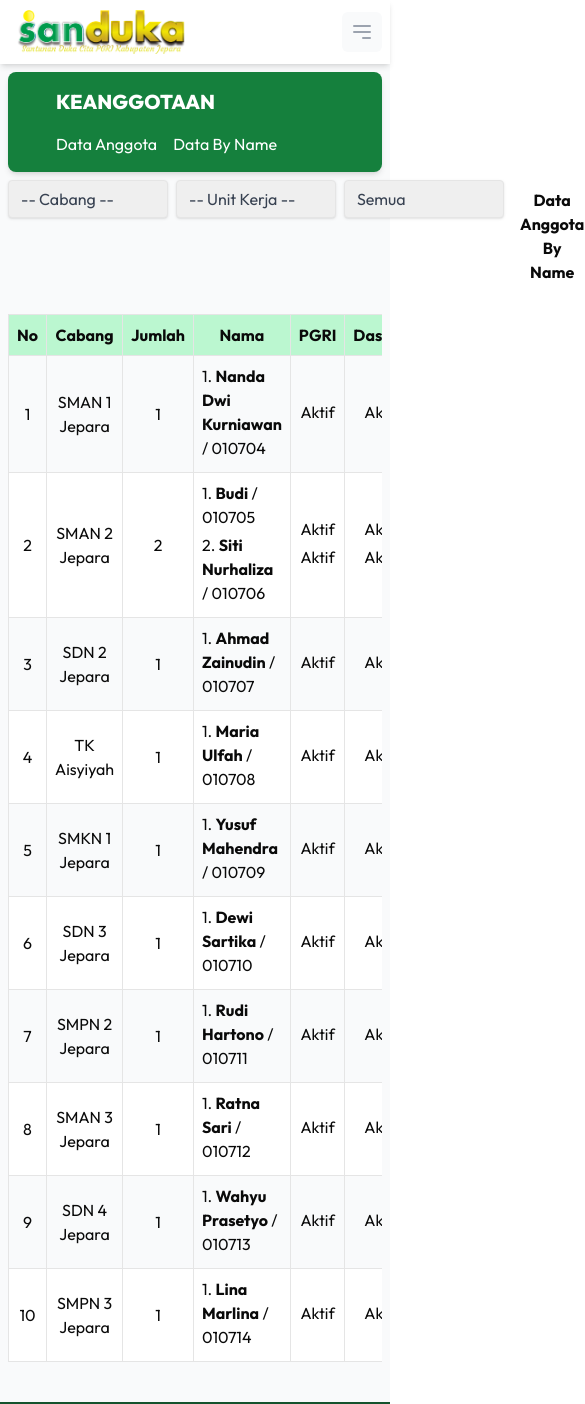
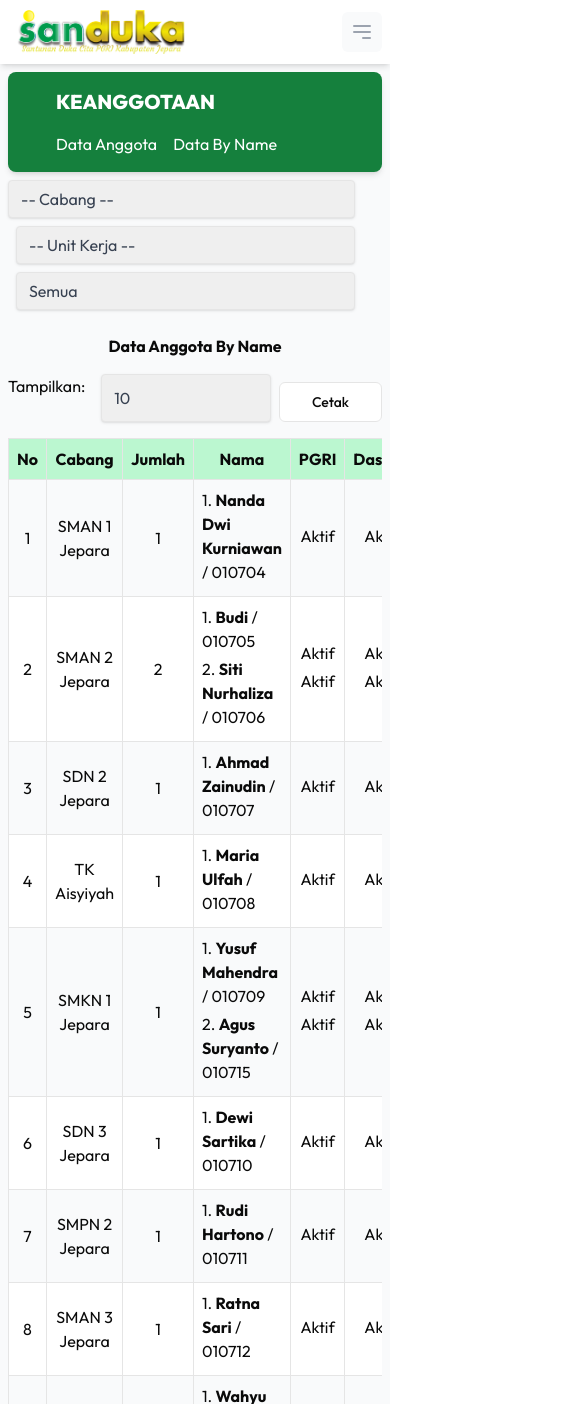
Before and after one commit to praditya19/sanduka-fe, a Next.js app: page /anggota/data-anggota/by-name in a window 390 px wide. Shown: the top 1404 px of the page, 585 px wide, since content can reach past the window. Built offline with nearby package versions, Linux system fonts and the light colour scheme.

Commit message:
done rekap anggota

```diff
--- a/app/(auth)/anggota/data-anggota/by-name/page.jsx
+++ b/app/(auth)/anggota/data-anggota/by-name/page.jsx
@@ -55,9 +55,10 @@ function DataAnggota() {
                 </div>
             </header>
             <div className="mb-4">
-                <div className="flex items-start mt-2 justify-between">
-                    <div className="flex items-center space-x-2">
-                        <select className="shadow appearance-none border rounded w-40 py-2 px-3 text-gray-700 leading-tight focus:outline-none focus:shadow-outline"
+                <div className="flex flex-wrap items-start mt-2 justify-between">
+                    <div className="flex flex-wrap items-center space-x-2 mb-2 md:mb-0">
+                        <select
+                            className="shadow appearance-none border rounded w-full md:w-40 py-2 px-3 text-gray-700 leading-tight focus:outline-none focus:shadow-outline mb-2 md:mb-0"
                             value={selectedCabang}
                             onChange={(e) => setSelectedCabang(e.target.value)}
                         >
@@ -66,7 +67,7 @@ function DataAnggota() {
                             <option>JEPARA</option>
                         </select>
                         <select
-                            className="shadow appearance-none border rounded w-40 py-2 px-3 text-gray-700 leading-tight focus:outline-none focus:shadow-outline"
+                            className="shadow appearance-none border rounded w-full md:w-40 py-2 px-3 text-gray-700 leading-tight focus:outline-none focus:shadow-outline mb-2 md:mb-0"
                             value={selectedUnitKerja}
                             onChange={(e) => setSelectedUnitKerja(e.target.value)}
                         >
@@ -74,28 +75,28 @@ function DataAnggota() {
                             <option>SMAN 2 Jepara</option>
                             <option>SDN 3 Jepara</option>
                         </select>
-                        <select className="shadow appearance-none border rounded w-40 py-2 px-3 text-gray-700 leading-tight focus:outline-none focus:shadow-outline">
+                        <select className="shadow appearance-none border rounded w-full md:w-40 py-2 px-3 text-gray-700 leading-tight focus:outline-none focus:shadow-outline mb-2 md:mb-0">
                             <option>Semua</option>
                         </select>
                     </div>
-                    <p className="text-center font-bold py-2 px-4 rounded focus:outline-none focus:shadow-outline">
+                    <p className="text-center font-bold py-2 px-4 rounded focus:outline-none focus:shadow-outline w-full md:w-auto">
                         Data Anggota By Name
                     </p>
-                    <div className="flex items-end">
-                        <div className="mb-4 space-x-2">
+                    <div className="flex items-end w-full md:w-auto mt-2 md:mt-0">
+                        <div className="space-x-2 w-full flex md:block">
                             <label htmlFor="maxItems" className="mr-2">Tampilkan:</label>
                             <select
                                 id="maxItems"
                                 value={maxItems}
                                 onChange={(e) => setMaxItems(parseInt(e.target.value))}
-                                className="shadow appearance-none border rounded w-20 py-2 px-3 text-gray-700 leading-tight focus:outline-none focus:shadow-outline"
+                                className="shadow appearance-none border rounded w-full md:w-20 py-2 px-3 text-gray-700 leading-tight focus:outline-none focus:shadow-outline"
                             >
                                 <option value={5}>5</option>
                                 <option value={10}>10</option>
                                 <option value={15}>15</option>
                                 <option value={20}>20</option>
                             </select>
-                            <Button className="px-8" variant="outline">Cetak</Button>
+                            <Button className="px-8 mt-2 md:mt-0" variant="outline">Cetak</Button>
                         </div>
                     </div>
                 </div>
--- a/app/(auth)/anggota/data.js
+++ b/app/(auth)/anggota/data.js
@@ -1,22 +1,22 @@
 export const membersData = [
-    { "nama": "Nanda Dwi Kurniawan", "npa": "010704", "lahir": "Kendal", "tanggal": "1 Juli 2004", "usia": "20", "kerja": "SMAN 1 Jepara", "tugas": "Guru", "hp": "083838893781", "anggota": "Aktif", "pgri": "Aktif", "cabang": "BANGSRI", "status": "PNS" },
-    { "nama": "Budi", "npa": "010705", "lahir": "Semarang", "tanggal": "10 Mei 2000", "usia": "24", "kerja": "SMAN 2 Jepara", "tugas": "Guru", "hp": "083838893782", "anggota": "Aktif", "pgri": "Aktif", "cabang": "JEPARA", "status": "PNS" },
-    { "nama": "Siti Nurhaliza", "npa": "010706", "lahir": "Kudus", "tanggal": "15 Agustus 1998", "usia": "26", "kerja": "SMAN 2 Jepara", "tugas": "Guru", "hp": "083838893783", "anggota": "Aktif", "pgri": "Aktif", "cabang": "JEPARA", "status": "PNS" },
-    { "nama": "Ahmad Zainudin", "npa": "010707", "lahir": "Pati", "tanggal": "22 Februari 1996", "usia": "28", "kerja": "SDN 2 Jepara", "tugas": "Guru", "hp": "083838893784", "anggota": "Aktif", "pgri": "Aktif", "cabang": "CABSUS DINAS PENDIDIKAN", "status": "PNS" },
-    { "nama": "Maria Ulfah", "npa": "010708", "lahir": "Rembang", "tanggal": "3 Maret 1997", "usia": "27", "kerja": "TK Aisyiyah", "tugas": "Guru", "hp": "083838893785", "anggota": "Aktif", "pgri": "Aktif", "cabang": "CABSUS IGTKI", "status": "PNS" },
-    { "nama": "Yusuf Mahendra", "npa": "010709", "lahir": "Jepara", "tanggal": "12 Desember 1995", "usia": "29", "kerja": "SMKN 1 Jepara", "tugas": "Guru", "hp": "083838893786", "anggota": "Aktif", "pgri": "Aktif", "cabang": "DONOROJO", "status": "PNS" },
-    { "nama": "Dewi Sartika", "npa": "010710", "lahir": "Demak", "tanggal": "8 November 1994", "usia": "30", "kerja": "SDN 3 Jepara", "tugas": "Guru", "hp": "083838893787", "anggota": "Aktif", "pgri": "Aktif", "cabang": "JEPARA", "status": "PNS" },
-    { "nama": "Rudi Hartono", "npa": "010711", "lahir": "Blora", "tanggal": "25 Juni 1993", "usia": "31", "kerja": "SMPN 2 Jepara", "tugas": "Guru", "hp": "083838893788", "anggota": "Aktif", "pgri": "Aktif", "cabang": "KALINYAMATAN", "status": "PNS" },
-    { "nama": "Ratna Sari", "npa": "010712", "lahir": "Batang", "tanggal": "19 Januari 1992", "usia": "32", "kerja": "SMAN 3 Jepara", "tugas": "Guru", "hp": "083838893789", "anggota": "Aktif", "pgri": "Aktif", "cabang": "KARIMUNJAWA", "status": "PNS" },
-    { "nama": "Wahyu Prasetyo", "npa": "010713", "lahir": "Temanggung", "tanggal": "14 April 1991", "usia": "33", "kerja": "SDN 4 Jepara", "tugas": "Guru", "hp": "083838893790", "anggota": "Aktif", "pgri": "Aktif", "cabang": "KEDUNG", "status": "PNS" },
-    { "nama": "Lina Marlina", "npa": "010714", "lahir": "Magelang", "tanggal": "6 September 1990", "usia": "34", "kerja": "SMPN 3 Jepara", "tugas": "Guru", "hp": "083838893791", "anggota": "Aktif", "pgri": "Aktif", "cabang": "KELING", "status": "PNS" },
-    { "nama": "Agus Suryanto", "npa": "010715", "lahir": "Solo", "tanggal": "30 Juli 1989", "usia": "35", "kerja": "SMAN 4 Jepara", "tugas": "Guru", "hp": "083838893792", "anggota": "Aktif", "pgri": "Aktif", "cabang": "KEMBANG", "status": "PNS" },
-    { "nama": "Sri Wahyuni", "npa": "010716", "lahir": "Purwodadi", "tanggal": "5 Oktober 1988", "usia": "36", "kerja": "SDN 5 Jepara", "tugas": "Guru", "hp": "083838893793", "anggota": "Aktif", "pgri": "Aktif", "cabang": "MAYONG", "status": "PNS" },
-    { "nama": "Teguh Santoso", "npa": "010717", "lahir": "Kudus", "tanggal": "2 Februari 1987", "usia": "37", "kerja": "SMPN 4 Jepara", "tugas": "Guru", "hp": "083838893794", "anggota": "Aktif", "pgri": "Aktif", "cabang": "MLONGGO", "status": "PNS" },
-    { "nama": "Eko Prasetya", "npa": "010718", "lahir": "Kendal", "tanggal": "23 Maret 1986", "usia": "38", "kerja": "SMAN 5 Jepara", "tugas": "Guru", "hp": "083838893795", "anggota": "Aktif", "pgri": "Aktif", "cabang": "NALUMSARI", "status": "PNS" },
-    { "nama": "Indah Lestari", "npa": "010719", "lahir": "Semarang", "tanggal": "11 Mei 1985", "usia": "39", "kerja": "SDN 6 Jepara", "tugas": "Guru", "hp": "083838893796", "anggota": "Aktif", "pgri": "Aktif", "cabang": "PAKIS AJI", "status": "PNS" },
-    { "nama": "Hariyanto", "npa": "010720", "lahir": "Pati", "tanggal": "17 Juni 1984", "usia": "40", "kerja": "SMPN 5 Jepara", "tugas": "Guru", "hp": "083838893797", "anggota": "Aktif", "pgri": "Aktif", "cabang": "PECANGAAN", "status": "PNS" },
-    { "nama": "Maya Kartika", "npa": "010721", "lahir": "Rembang", "tanggal": "28 Juli 1983", "usia": "41", "kerja": "SMAN 6 Jepara", "tugas": "Guru", "hp": "083838893798", "anggota": "Aktif", "pgri": "Aktif", "cabang": "BATEALIT", "status": "PNS" },
-    { "nama": "Firman Wijaya", "npa": "010722", "lahir": "Blora", "tanggal": "1 Januari 1982", "usia": "42", "kerja": "SDN 7 Jepara", "tugas": "Guru", "hp": "083838893799", "anggota": "Aktif", "pgri": "Aktif", "cabang": "CABSUS DINAS PENDIDIKAN", "status": "PNS" },
-    { "nama": "Nina Kusuma", "npa": "010723", "lahir": "Demak", "tanggal": "5 Februari 1981", "usia": "43", "kerja": "SMPN 6 Jepara", "tugas": "Guru", "hp": "083838893800", "anggota": "Aktif", "pgri": "Aktif", "cabang": "CABSUS IGTKI", "status": "PNS" }
+    { "nama": "Nanda Dwi Kurniawan", "npa": "010704", "lahir": "Kendal", "tanggal": "1 Juli 2004", "usia": "20", "kerja": "SMAN 1 Jepara", "tugas": "Guru", "hp": "083838893781", "anggota": "Aktif", "pgri": "Aktif", "cabang": "BANGSRI", "status": "PNS", "iuran": 100000 },
+    { "nama": "Budi", "npa": "010705", "lahir": "Semarang", "tanggal": "10 Mei 2000", "usia": "24", "kerja": "SMAN 2 Jepara", "tugas": "Guru", "hp": "083838893782", "anggota": "Aktif", "pgri": "Aktif", "cabang": "JEPARA", "status": "PNS", "iuran": 100000 },
+    { "nama": "Siti Nurhaliza", "npa": "010706", "lahir": "Kudus", "tanggal": "15 Agustus 1998", "usia": "26", "kerja": "SMAN 2 Jepara", "tugas": "Guru", "hp": "083838893783", "anggota": "Aktif", "pgri": "Aktif", "cabang": "JEPARA", "status": "PNS", "iuran": 100000 },
+    { "nama": "Ahmad Zainudin", "npa": "010707", "lahir": "Pati", "tanggal": "22 Februari 1996", "usia": "28", "kerja": "SDN 2 Jepara", "tugas": "Guru", "hp": "083838893784", "anggota": "Aktif", "pgri": "Aktif", "cabang": "CABSUS DINAS PENDIDIKAN", "status": "PNS", "iuran": 100000 },
+    { "nama": "Maria Ulfah", "npa": "010708", "lahir": "Rembang", "tanggal": "3 Maret 1997", "usia": "27", "kerja": "TK Aisyiyah", "tugas": "Guru", "hp": "083838893785", "anggota": "Aktif", "pgri": "Aktif", "cabang": "CABSUS IGTKI", "status": "PNS", "iuran": 100000 },
+    { "nama": "Yusuf Mahendra", "npa": "010709", "lahir": "Jepara", "tanggal": "12 Desember 1995", "usia": "29", "kerja": "SMKN 1 Jepara", "tugas": "Guru", "hp": "083838893786", "anggota": "Aktif", "pgri": "Aktif", "cabang": "JEPARA", "status": "PNS", "iuran": 100000 },
+    { "nama": "Dewi Sartika", "npa": "010710", "lahir": "Demak", "tanggal": "8 November 1994", "usia": "30", "kerja": "SDN 3 Jepara", "tugas": "Guru", "hp": "083838893787", "anggota": "Aktif", "pgri": "Aktif", "cabang": "JEPARA", "status": "PNS", "iuran": 100000 },
+    { "nama": "Rudi Hartono", "npa": "010711", "lahir": "Blora", "tanggal": "25 Juni 1993", "usia": "31", "kerja": "SMPN 2 Jepara", "tugas": "Guru", "hp": "083838893788", "anggota": "Aktif", "pgri": "Aktif", "cabang": "KALINYAMATAN", "status": "PNS", "iuran": 100000 },
+    { "nama": "Ratna Sari", "npa": "010712", "lahir": "Batang", "tanggal": "19 Januari 1992", "usia": "32", "kerja": "SMAN 3 Jepara", "tugas": "Guru", "hp": "083838893789", "anggota": "Aktif", "pgri": "Aktif", "cabang": "KARIMUNJAWA", "status": "PPPK", "iuran": 100000 },
+    { "nama": "Wahyu Prasetyo", "npa": "010713", "lahir": "Temanggung", "tanggal": "14 April 1991", "usia": "33", "kerja": "SDN 4 Jepara", "tugas": "Guru", "hp": "083838893790", "anggota": "Aktif", "pgri": "Aktif", "cabang": "KEDUNG", "status": "Non PNS", "iuran": 100000 },
+    { "nama": "Lina Marlina", "npa": "010714", "lahir": "Magelang", "tanggal": "6 September 1990", "usia": "34", "kerja": "SMPN 3 Jepara", "tugas": "Guru", "hp": "083838893791", "anggota": "Aktif", "pgri": "Aktif", "cabang": "KELING", "status": "PNS", "iuran": 100000 },
+    { "nama": "Agus Suryanto", "npa": "010715", "lahir": "Solo", "tanggal": "30 Juli 1989", "usia": "35", "kerja": "SMKN 1 Jepara", "tugas": "Guru", "hp": "083838893792", "anggota": "Aktif", "pgri": "Aktif", "cabang": "JEPARA", "status": "PNS", "iuran": 100000 },
+    { "nama": "Sri Wahyuni", "npa": "010716", "lahir": "Purwodadi", "tanggal": "5 Oktober 1988", "usia": "36", "kerja": "SDN 5 Jepara", "tugas": "Guru", "hp": "083838893793", "anggota": "Aktif", "pgri": "Aktif", "cabang": "MAYONG", "status": "PNS", "iuran": 100000 },
+    { "nama": "Teguh Santoso", "npa": "010717", "lahir": "Kudus", "tanggal": "2 Februari 1987", "usia": "37", "kerja": "SMPN 4 Jepara", "tugas": "Guru", "hp": "083838893794", "anggota": "Aktif", "pgri": "Aktif", "cabang": "MLONGGO", "status": "PNS", "iuran": 100000 },
+    { "nama": "Eko Prasetya", "npa": "010718", "lahir": "Kendal", "tanggal": "23 Maret 1986", "usia": "38", "kerja": "SMAN 5 Jepara", "tugas": "Guru", "hp": "083838893795", "anggota": "Aktif", "pgri": "Aktif", "cabang": "NALUMSARI", "status": "PPPK", "iuran": 100000 },
+    { "nama": "Indah Lestari", "npa": "010719", "lahir": "Semarang", "tanggal": "11 Mei 1985", "usia": "39", "kerja": "SDN 6 Jepara", "tugas": "Guru", "hp": "083838893796", "anggota": "Aktif", "pgri": "Aktif", "cabang": "PAKIS AJI", "status": "PPPK", "iuran": 100000 },
+    { "nama": "Hariyanto", "npa": "010720", "lahir": "Pati", "tanggal": "17 Juni 1984", "usia": "40", "kerja": "SMPN 5 Jepara", "tugas": "Guru", "hp": "083838893797", "anggota": "Aktif", "pgri": "Aktif", "cabang": "PECANGAAN", "status": "Non PNS", "iuran": 100000 },
+    { "nama": "Maya Kartika", "npa": "010721", "lahir": "Rembang", "tanggal": "28 Juli 1983", "usia": "41", "kerja": "SMAN 6 Jepara", "tugas": "Guru", "hp": "083838893798", "anggota": "Aktif", "pgri": "Aktif", "cabang": "BATEALIT", "status": "PNS", "iuran": 100000 },
+    { "nama": "Firman Wijaya", "npa": "010722", "lahir": "Blora", "tanggal": "1 Januari 1982", "usia": "42", "kerja": "SDN 7 Jepara", "tugas": "Guru", "hp": "083838893799", "anggota": "Aktif", "pgri": "Aktif", "cabang": "CABSUS DINAS PENDIDIKAN", "status": "PNS", "iuran": 100000 },
+    { "nama": "Nina Kusuma", "npa": "010723", "lahir": "Demak", "tanggal": "5 Februari 1981", "usia": "43", "kerja": "SMPN 6 Jepara", "tugas": "Guru", "hp": "083838893800", "anggota": "Aktif", "pgri": "Aktif", "cabang": "CABSUS IGTKI", "status": "PNS", "iuran": 100000 }
 ];
--- /dev/null
+++ b/app/(auth)/anggota/rekap-anggota/page.jsx
@@ -0,0 +1,167 @@
+'use client';
+import React, { useState } from "react";
+import { Button } from "@/components/ui/button";
+import { membersData } from "../data.js";
+
+function formatRupiah(angka) {
+    var reverse = angka.toString().split('').reverse().join(''),
+        ribuan = reverse.match(/\d{1,3}/g);
+    ribuan = ribuan.join('.').split('').reverse().join('');
+    return 'Rp. ' + ribuan;
+}
+
+function RekapAnggota() {
+    const [maxItems, setMaxItems] = useState(10);
+
+    const jumlahAnggota = membersData.length;
+
+    const totalIuran = formatRupiah(membersData.reduce((total, member) => total + member.iuran, 0));
+
+    const aggregateData = () => {
+        const aggregated = {
+            JumlahPNS: 0,
+            JumlahPPPK: 0,
+            JumlahNonPNS: 0,
+            JumlahSemua: membersData.length
+        };
+
+        const aggregatedByUnitKerja = {};
+        membersData.forEach((item) => {
+            if (!aggregatedByUnitKerja[item.kerja]) {
+                aggregatedByUnitKerja[item.kerja] = { PNS: 0, PPPK: 0, NonPNS: 0, anggota: 0, Iuran: 0 };
+            }
+            switch (item.status) {
+                case "PNS":
+                    aggregated.JumlahPNS++;
+                    aggregatedByUnitKerja[item.kerja].PNS++;
+                    break;
+                case "PPPK":
+                    aggregated.JumlahPPPK++;
+                    aggregatedByUnitKerja[item.kerja].PPPK++;
+                    break;
+                case "Non PNS":
+                    aggregated.JumlahNonPNS++;
+                    aggregatedByUnitKerja[item.kerja].NonPNS++;
+                    break;
+                default:
+                    break;
+            }
+            aggregatedByUnitKerja[item.kerja].anggota++;
+            aggregatedByUnitKerja[item.kerja].Iuran += item.iuran;
+        });
+
+        return {
+            aggregated,
+            aggregatedByUnitKerja: Object.entries(aggregatedByUnitKerja).map(([kerja, data], index) => ({
+                kerja,
+                ...data,
+                index
+            }))
+        };
+    };
+
+    const { aggregated, aggregatedByUnitKerja } = aggregateData();
+
+    const { JumlahPNS, JumlahPPPK, JumlahNonPNS, JumlahSemua } = aggregated;
+
+    return (
+        <div className="min-h-screen bg-gray-50 p-2 md:p-6">
+            <header className="bg-green-700 text-white p-4 md:p-6 rounded-lg shadow-md">
+                <div className="container mx-auto">
+                    <h1 className="text-xl md:text-3xl font-extrabold">
+                        REKAP ANGGOTA
+                    </h1>
+                </div>
+            </header>
+            <div className="mb-4">
+                <div className="flex flex-wrap items-start mt-2 justify-between">
+                    <div className="flex flex-wrap items-center space-x-2">
+                        <select className="shadow appearance-none border rounded w-full md:w-40 py-2 px-3 text-gray-700 leading-tight focus:outline-none focus:shadow-outline mb-2 md:mb-0">
+                            <option>-- Cabang --</option>
+                        </select>
+                        <select className="shadow appearance-none border rounded w-full md:w-40 py-2 px-3 text-gray-700 leading-tight focus:outline-none focus:shadow-outline mb-2 md:mb-0">
+                            <option>-- Unit Kerja --</option>
+                        </select>
+                        <select className="shadow appearance-none border rounded w-full md:w-40 py-2 px-3 text-gray-700 leading-tight focus:outline-none focus:shadow-outline mb-2 md:mb-0">
+                            <option>Semua</option>
+                        </select>
+                        <select className="shadow appearance-none border rounded w-full md:w-40 py-2 px-3 text-gray-700 leading-tight focus:outline-none focus:shadow-outline mb-2 md:mb-0">
+                            <option>Bulan</option>
+                        </select>
+                        <select className="shadow appearance-none border rounded w-full md:w-40 py-2 px-3 text-gray-700 leading-tight focus:outline-none focus:shadow-outline">
+                            <option>Tahun</option>
+                        </select>
+                    </div>
+                    <div className="flex items-end mt-2 md:mt-0">
+                        <div className="mb-4 space-x-2">
+                            <label htmlFor="maxItems" className="mr-2">Tampilkan:</label>
+                            <select
+                                id="maxItems"
+                                value={maxItems}
+                                onChange={(e) => setMaxItems(parseInt(e.target.value))}
+                                className="shadow appearance-none border rounded w-20 py-2 px-3 text-gray-700 leading-tight focus:outline-none focus:shadow-outline"
+                            >
+                                <option value={5}>5</option>
+                                <option value={10}>10</option>
+                                <option value={15}>15</option>
+                                <option value={20}>20</option>
+                            </select>
+                            <Button className="px-8" variant="outline">Cetak</Button>
+                        </div>
+                    </div>
+                </div>
+            </div>
+
+            <div className="overflow-x-auto">
+                <table className="container w-full table-auto mb-8">
+                    <thead>
+                        <tr>
+                            <th className="p-2 md:p-3 border bg-green-200" rowSpan="2">No</th>
+                            <th className="p-2 md:p-3 border bg-green-200" rowSpan="2">Unit Kerja</th>
+                            <th className="p-2 md:p-3 border bg-green-200" colSpan="3">Status Anggota</th>
+                            <th className="p-2 md:p-3 border bg-green-200" rowSpan="2">Jumlah</th>
+                            <th className="p-2 md:p-3 border bg-green-200" rowSpan="2">Iuran</th>
+                        </tr>
+                        <tr>
+                            <th className="p-2 md:p-3 border bg-green-200">PNS</th>
+                            <th className="p-2 md:p-3 border bg-green-200">PPPK</th>
+                            <th className="p-2 md:p-3 border bg-green-200">Non PNS</th>
+                        </tr>
+                    </thead>
+                    <tbody>
+                        {aggregatedByUnitKerja.slice(0, maxItems).map((item, index) => (
+                            <tr
+                                key={index}
+                                className={index % 2 === 0 ? "bg-gray-50" : "bg-white"}
+                            >
+                                <td className="p-2 md:p-3 border text-center">{index + 1}</td>
+                                <td className="p-2 md:p-3 border">{item.kerja}</td>
+                                <td className="p-2 md:p-3 border text-center">{item.PNS}</td>
+                                <td className="p-2 md:p-3 border text-center">{item.PPPK}</td>
+                                <td className="p-2 md:p-3 border text-center">{item.NonPNS}</td>
+                                <td className="p-2 md:p-3 border text-center">{item.anggota}</td>
+                                <td className="p-2 md:p-3 border text-center">{formatRupiah(item.Iuran)}</td>
+                            </tr>
+                        ))}
+                    </tbody>
+                    <tfoot>
+                        <tr>
+                            <td colSpan="2" className="p-2 md:p-3 border bg-green-200 text-left">Jumlah :</td>
+                            <td className="p-2 md:p-3 border bg-green-200 text-center">{JumlahPNS}</td>
+                            <td className="p-2 md:p-3 border bg-green-200 text-center">{JumlahPPPK}</td>
+                            <td className="p-2 md:p-3 border bg-green-200 text-center">{JumlahNonPNS}</td>
+                            <td className="p-2 md:p-3 border bg-green-200 text-center">{JumlahSemua}</td>
+                            <td className="p-2 md:p-3 border bg-green-200 text-center">{totalIuran}</td>
+                        </tr>
+                        <tr>
+                            <td colSpan="2" className="p-2 md:p-3 border bg-green-200 text-left">Total Sumbangan : </td>
+                            <td colSpan="5" className="p-2 md:p-3 border bg-green-200 text-left">{totalIuran}</td>
+                        </tr>
+                    </tfoot>
+                </table>
+            </div>
+        </div>
+    );
+}
+
+export default RekapAnggota;
```
Also changed, not shown: app/(auth)/anggota/data-anggota/page.jsx (+12 -11 lines).
